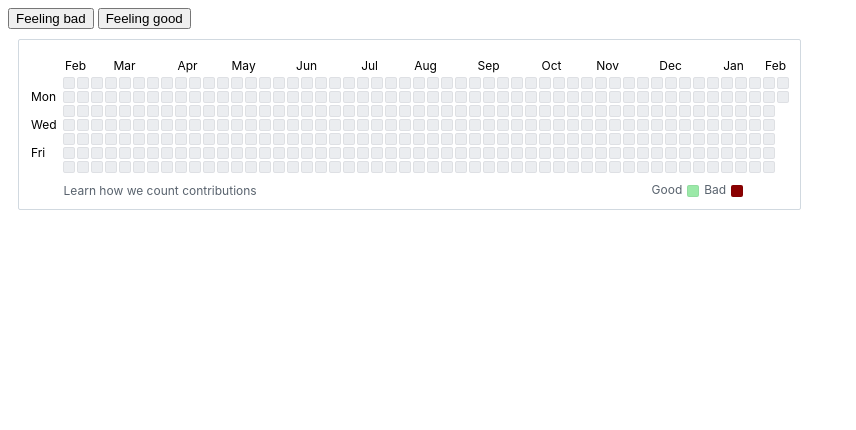
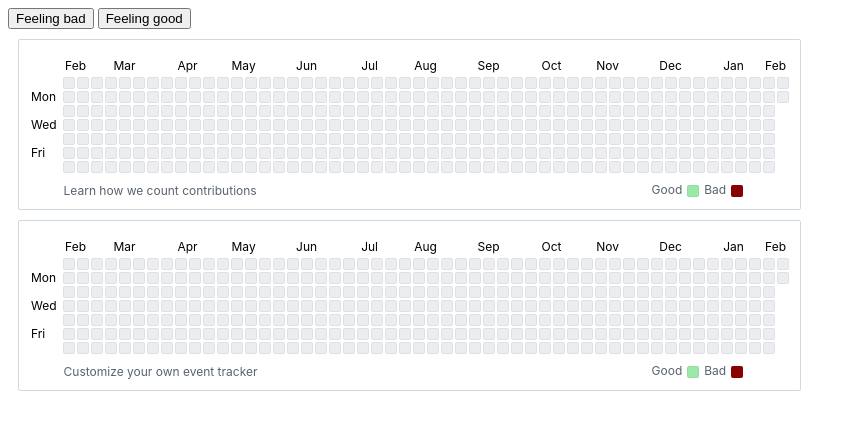
Before and after one commit to dysproseum/github-contributions, a PHP site: page / in a window 1280 px wide. Shown: the top 430 px of the page, without its empty margins (0-856 px from the left). Run offline with PHP 8.4, Linux system fonts and the light colour scheme.

Commit message:
Support customizing and multiple instances

```diff
--- a/contrib.css
+++ b/contrib.css
@@ -9,44 +9,44 @@
   --fgColor-accent: #0969da;
 }
 
-#github-contrib {
+.github-contrib {
   display: none;
   line-height: 12px;
   margin: 10px;
   font-family: -apple-system, BlinkMacSystemFont, "Segoe UI", "Noto Sans", Helvetica, Arial, sans-serif, "Apple Color Emoji", "Segoe UI Emoji";
 }
 
-#github-contrib table {
+.github-contrib table {
   padding: 10px;
   border-radius: 2px;
   outline: 1px solid var(--color-border-default);
   outline-offset: -1px;
 }
 
-#github-contrib th {
+.github-contrib th {
   font-size: 12px;
   font-weight: normal;
   padding-bottom: 4px;
   padding-top: 10px;
 }
 
-#github-contrib tr {
+.github-contrib tr {
   line-height: 10px;
 }
 
-#github-contrib td {
+.github-contrib td {
   width: 10px;
 }
 
-#github-contrib .bad {
+.github-contrib .bad {
   background-color: darkred !important;
 }
 
-#github-contrib .good {
+.github-contrib .good {
   background-color: var(--color-calendar-graph-day-L1-bg) !important;
 }
 
-#github-contrib td.label {
+.github-contrib td.label {
   padding-right: 4px;
   font-size: 12px;
   font-weight: var(--base-text-weight-normal, 400);
@@ -55,7 +55,7 @@
   fill: var(--fgColor-default, var(--color-fg-default));
 }
 
-#github-contrib .grid {
+.github-contrib .grid {
   fill: var(--color-calendar-graph-day-bg);
   shape-rendering: geometricPrecision;
   background-color: var(--color-calendar-graph-day-bg);
@@ -66,36 +66,45 @@
   user-select: none;
 }
 
-#github-contrib td a {
-  display: block;
-  width: 100%;
+.github-contrib td a {
   font-size: 10px;
 }
 
-#github-contrib tfoot tr td {
+.github-contrib tfoot tr td {
   padding-top: 10px;
 }
 
-#github-contrib tfoot, #github-contrib  a.muted {
+.github-contrib tfoot, .github-contrib  a.muted {
   color: var(--fgColor-muted);
   text-decoration: none;
   font-size: 12px;
 }
 
-#github-contrib tfoot a.muted:hover {
+.github-contrib tfoot a.muted:hover {
   color: var(--fgColor-accent);
 }
 
-#github-contrib .legend span {
+.github-contrib .legend span {
   display: block;
 }
 
-#github-contrib .legend .grid {
+.github-contrib .legend .grid {
   width: 12px;
   height: 12px;
 }
 
-#github-contrib .legend .grid, #github-contrib .legend span {
+.github-contrib .legend .grid, .github-contrib .legend span {
   float: left;
   margin-right: 5px;
 }
+
+.github-contrib #github-contrib-tooltip {
+  position: absolute;
+  background: black;
+  color: white;
+  padding: 4px;
+  margin-top: -12px;
+  border-radius: 4px;
+  font-size: 12px;
+  transform: translateY(-100%);
+}
--- a/contrib.js
+++ b/contrib.js
@@ -1,24 +1,51 @@
-window.addEventListener('load', function() {
+var GithubContributions = function(options) {
+
+  console.log({options});
+  const targetId = options && options.targetId ? options.targetId : 'github-contrib';
+  const dataStore = options && options.localStoragePrefix ? options.localStoragePrefix : '';
+  let link = {
+    url: 'https://github.com/dysproseum/github-contributions',
+    title: 'Learn how we count contributions',
+  };
+  link = options && options.link ? options.link : link;
+
+  nthNumber = function(number) {
+    if (number > 3 && number < 21) return number + "th";
+    switch (number % 10) {
+      case 1:
+        return number + "st";
+      case 2:
+        return number + "nd";
+      case 3:
+        return number + "rd";
+      default:
+        return number + "th";
+    }
+  }
+
+  const elem = document.getElementById(targetId);
+
   const months = ['Jan', 'Feb', 'Mar', 'Apr', 'May', 'Jun', 'Jul', 'Aug', 'Sep', 'Oct', 'Nov', 'Dec'];
   const dLabels = ['', 'Mon', '', 'Wed', '', 'Fri', ''];
   let currentDate;
 
+  // Action event listeners.
   const bad = document.getElementById("bad");
   bad.addEventListener('click', function() {
-   var target = document.getElementById(currentDate);
+   var target = document.querySelector('#' + targetId + ' [data-date="' + currentDate + '"]');
    target.classList.add("bad");
    target.classList.remove("good");
 
-   localStorage.setItem(currentDate, "bad");
+   localStorage.setItem(dataStore + currentDate, "bad");
   });
 
   const good = document.getElementById("good");
   good.addEventListener('click', function() {
-   var target = document.getElementById(currentDate);
+   var target = document.querySelector('#' + targetId + ' [data-date="' + currentDate + '"]');
    target.classList.add("good");
    target.classList.remove("bad");
 
-   localStorage.setItem(currentDate, "good");
+   localStorage.setItem(dataStore + currentDate, "good");
   });
 
   // Create year array: 52 weeks by 7 days.
@@ -49,7 +76,6 @@ window.addEventListener('load', function() {
   }
 
   // Create html.
-  const elem = document.getElementById("github-contrib");
   var tableElem = document.createElement('table');
   var thead = document.createElement('thead');
   var tr = document.createElement('tr');
@@ -96,20 +122,22 @@ window.addEventListener('load', function() {
     tr.append(td);
     for (let j = 0; j < grid.length; j++) {
       var td = document.createElement('td');
-      td.id = grid[j][i];
+      td.setAttribute('data-date', grid[j][i]);
       td.className = "grid";
       if (grid[j][i] > currentDate) {
         td.classList.add("future");
         continue;
       }
+
       td.addEventListener('click', function() {
-        let target = document.getElementById(currentDate);
+        var target = document.querySelector('#' + targetId + ' [data-date="' + currentDate + '"]');
         target.style.outline = "1px solid var(--color-calendar-graph-day-border)";
         currentDate = grid[j][i];
         console.log(currentDate);
-        target = document.getElementById(currentDate);
+        var target = document.querySelector('#' + targetId + ' [data-date="' + currentDate + '"]');
         target.style.outline = "1px solid black";
       });
+
       var a = document.createElement('a');
       a.title = grid[j][i];
       a.innerHTML = '&nbsp;';
@@ -117,10 +145,25 @@ window.addEventListener('load', function() {
       tr.append(td);
 
       // Retrieve data.
-      let data = localStorage.getItem(grid[j][i]);
+      let data = localStorage.getItem(dataStore + grid[j][i]);
       if (data) {
         td.classList.add(data);
       }
+
+      // Tooltip.
+      td.addEventListener('mouseenter', function() {
+        var div = document.createElement('div');
+        div.id = "github-contrib-tooltip";
+        var date = new Date(grid[j][i] + "T12:00:00");
+        date = new Date(date.getTime() - (offset*60*1000));
+        div.innerHTML = data ? "1" : "No";
+        div.innerHTML += " events on " + date.toLocaleString('default', { month: 'long' }) + " " + nthNumber(date.getDate());
+        this.append(div);
+      });
+      td.addEventListener('mouseleave', function() {
+        var div = document.getElementById("github-contrib-tooltip");
+        div.remove();
+      });
     }
     tbody.append(tr);
   }
@@ -132,34 +175,35 @@ window.addEventListener('load', function() {
   // Link.
   var td = document.createElement('td');
   td.colSpan = 42;
-  td.innerHTML = '<a href="#" class="muted">Learn how we count contributions</a>';
+  var a = document.createElement('a');
+  a.className = "muted";
+  a.href=link.url;
+  a.innerHTML = link.title;
+  a.target = link.target ? link.target : '';
+  td.append(a);
   tr.append(td);
 
   // Legend.
   var td = document.createElement('td');
   td.className = "legend";
   td.colSpan = 11;
+
   var span = document.createElement('span');
   span.innerHTML = 'Good';
   td.append(span);
   var div = document.createElement('div');
   div.className = "grid good";
-  // var a = document.createElement('a');
-  // a.innerHTML = '&nbsp;';
-  // div.append(a);
   td.append(div);
 
   var span = document.createElement('span');
   span.innerHTML = 'Bad';
   td.append(span);
+  var div = document.createElement('div');
+  div.className = "grid bad";
+  td.append(div);
+
   tr.append(td);
   tfoot.append(tr);
-  var div = document.createElement('div');
-  div.className = "grid bad";
-  // var a = document.createElement('a');
-  // a.innerHTML = '&nbsp;';
-  // div.append(a);
-  td.append(div);
 
   // Append to target element.
   tableElem.append(thead);
@@ -167,5 +211,4 @@ window.addEventListener('load', function() {
   tableElem.append(tfoot);
   elem.append(tableElem);
   elem.style.display = 'block';
-
-});
+};
--- a/index.php
+++ b/index.php
@@ -2,6 +2,22 @@
 <head>
 <link rel="stylesheet" href="contrib.css" />
 <script type="text/javascript" src="contrib.js"></script>
+<script type="text/javascript">
+  const options = {
+    targetId: 'github-custom',
+    localStoragePrefix: 'data-',
+    link: {
+      title: "Customize your own event tracker",
+      url: "https://github.com/dysproseum/github-contributions",
+      target: "_blank",
+    },
+  };
+
+  window.addEventListener('load', function() {
+    const contrib = new GithubContributions;
+    const custom = new GithubContributions(options);
+  });
+</script>
 </head>
 <body>
 
@@ -9,8 +25,11 @@
   <button id="bad">Feeling bad</button>
   <button id="good">Feeling good</button>
 
-  <!-- target element -->
-  <div id="github-contrib"></div>
+  <!-- default element -->
+  <div class="github-contrib" id="github-contrib"></div>
+
+  <!-- custom element -->
+  <div class="github-contrib" id="github-custom"></div>
 
 </body>
 </html>
```
